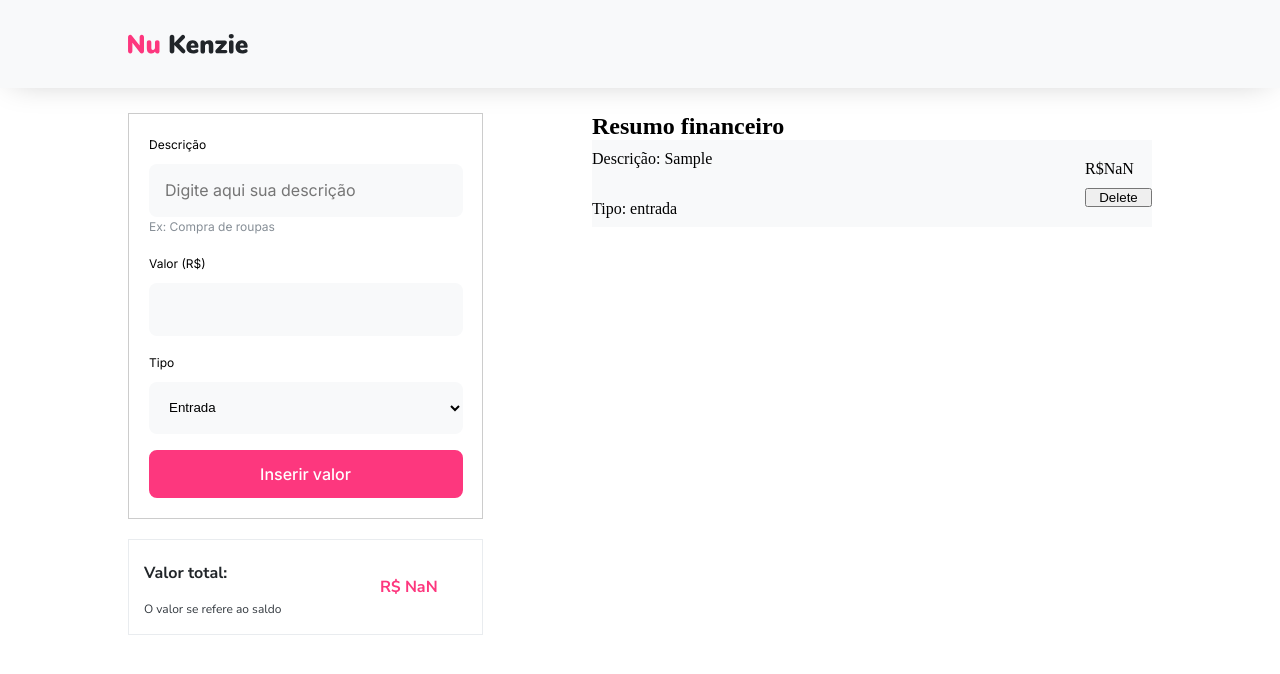
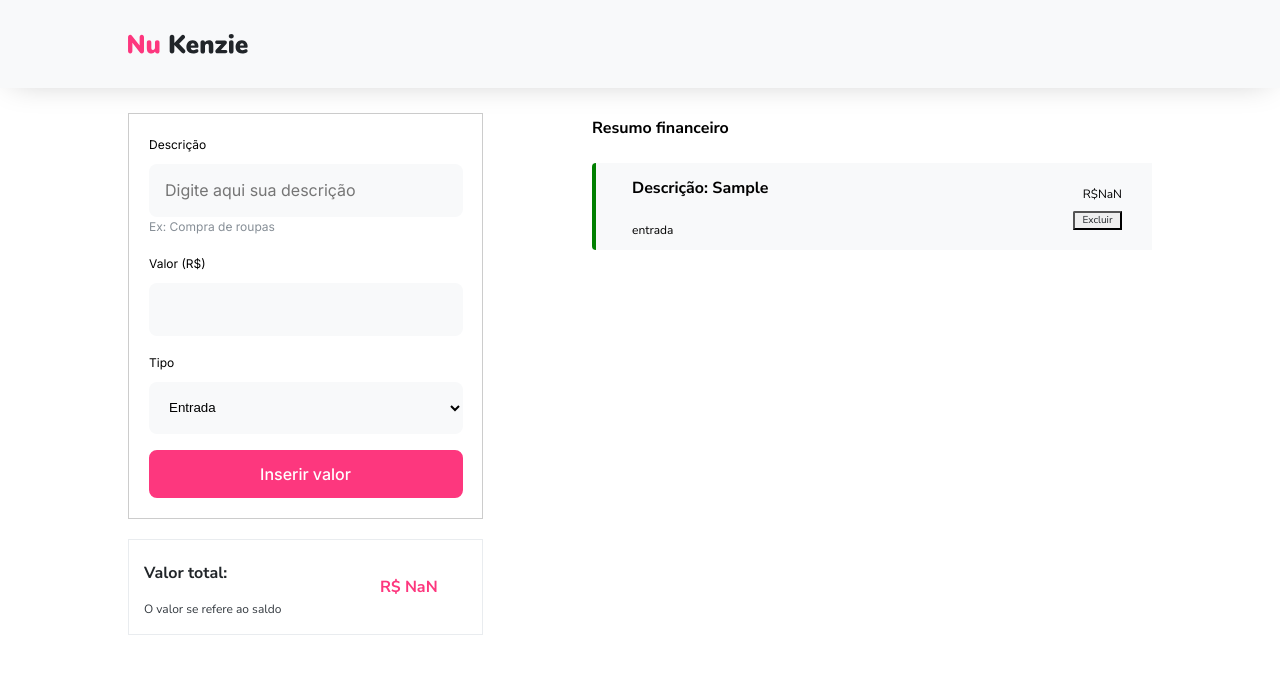
Before and after one commit to juliofl82/NuKenzie, a React (Vite) app: page / in a window 1280 px wide. Both pictures are taken after typing "Sample", "Sample" into the empty fields and a click on the button "Inserir valor". Shown: the top 674 px of the page. Built offline with nearby package versions, Linux system fonts and the light colour scheme.

Commit message:
estilização-finalmentes

```diff
--- a/src/components/FinanceList/FinanceCard/FinanceCard.module.scss
+++ b/src/components/FinanceList/FinanceCard/FinanceCard.module.scss
@@ -1,3 +1,6 @@
+@import "../../../styles/index.scss";
+
+
 .financeCard {
     display: flex;
     max-width: 35rem;
@@ -11,6 +14,14 @@
     align-items: center;
 }
 
+.colorCard {
+    display: flex;
+    width: .25rem;
+    height: 5.4375rem;
+    border-radius: 4px 0px 0px 4px;
+    background-color: green;
+}
+
 .descricao {
     display: flex;
     flex-direction: column;
@@ -19,12 +30,34 @@
     max-height: 4.25rem;
     height: 100vh;
     justify-content: space-between;
+    margin-left: -3.125rem;
+
+    p{
+        @include title3;
+    }
+
+    .tipoEntrada{
+        @include body;
+    }
 }
 
 .valor {
     display: flex;
     flex-direction: column;
-    width: 4.1875rem;
-    height: 2.9375rem;
+    width: 100vw;
+    max-width: 4.1875rem;
+    height: 100vh;
+    max-height: 2.9375rem;
     justify-content: space-between;
+    margin-right: 1.875rem;
+    align-items: flex-end;
+
+    p{
+        @include body;
+    }
+
+    button{
+        @include buttonDelete;
+
+    }
 }
--- a/src/components/FinanceList/FinanceCard/index.jsx
+++ b/src/components/FinanceList/FinanceCard/index.jsx
@@ -4,13 +4,15 @@ import styles from './FinanceCard.module.scss';
 export const FinanceCard = ({ transaction, onDelete }) => {
     return (
         <div className={styles.financeCard}>
+            <div className={styles.colorCard}>
+            </div>
             <div className={styles.descricao}>
                 <p>Descrição: {transaction.descricao}</p>
-                <p>Tipo: {transaction.tipo}</p>
+                <p className={styles.tipoEntrada} >{transaction.tipo}</p>
             </div>
             <div className={styles.valor}>
                 <p>R${transaction.valor.toFixed(2)}</p>
-                <button onClick={onDelete}>Delete</button>
+                <button onClick={onDelete}>Excluir</button>
             </div>
         </div>
     );
--- a/src/components/FinanceList/FinanceList.module.scss
+++ b/src/components/FinanceList/FinanceList.module.scss
@@ -1,7 +1,15 @@
+@import "../../styles/index.scss";
+
 .FinanceListSection {
     display: flex;
     flex-direction: column;
     max-width: 35rem;
     width: 100vw;
     border: blue 2px solid;
+
 }
+
+.listTitle{
+    @include title3;
+    margin-bottom: 20px;
+}
--- a/src/components/FinanceList/index.jsx
+++ b/src/components/FinanceList/index.jsx
@@ -5,7 +5,7 @@ import styles from './FinanceList.module.scss'; // Assegure-se de ter o arquivo
 export const FinanceList = ({ transactions, onDeleteTransaction }) => {
     return (
         <>
-            <h2>Resumo financeiro</h2>
+            <h2 className={styles.listTitle}>Resumo financeiro</h2>
             <div className={styles.financeList}>
                 {transactions.map((transaction, index) => (
                     <FinanceCard
--- a/src/components/Total/Total.module.scss
+++ b/src/components/Total/Total.module.scss
@@ -23,6 +23,7 @@
     h3 {
         @include title3;
         color: rgba(33, 37, 41, 1);
+
     }
 
     p {
--- a/src/styles/button.scss
+++ b/src/styles/button.scss
@@ -14,3 +14,18 @@
     border-radius: 8px;
     justify-content: center;
 }
+
+@mixin buttonDelete {
+    @include buttonSecondary;
+    display: flex;
+    justify-content: center;
+    align-items: center;
+    color: rgba(33, 37, 41, 1);
+    max-width: 3.0625rem;
+    width: 100vw;
+    max-height: 100vh;
+    height: 19px;
+    top: 51px;
+    left: 497px;
+    border-radius: 2px 0px 0px 0px;
+}
--- a/src/styles/typography.scss
+++ b/src/styles/typography.scss
@@ -41,3 +41,11 @@ $font-secondary: 'Nunito Sans', sans-serif;
     line-height: 22px;
     text-align: left;
 }
+
+@mixin buttonSecondary {
+    font-family: $font-secondary;
+    font-size: 10px;
+    font-weight: 400;
+    line-height: 13.64px;
+    text-align: center;
+}
```
